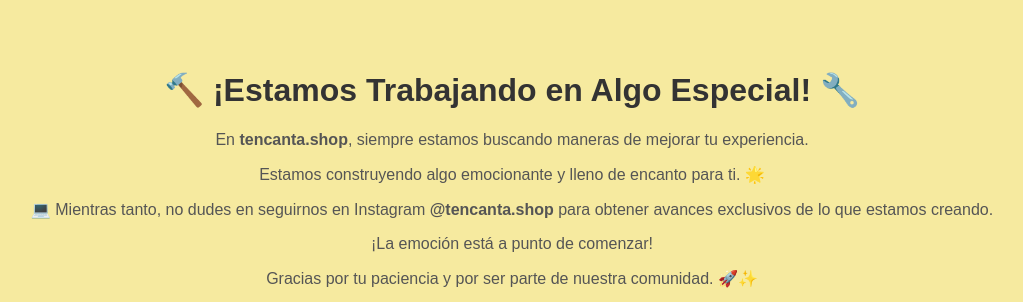
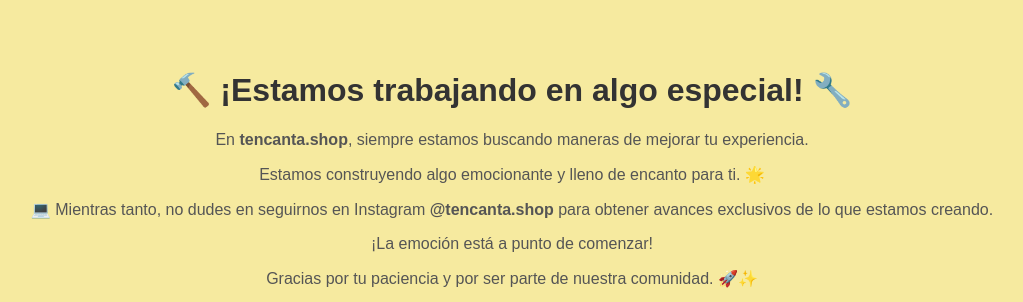
Before and after one commit to tencanta/tencanta.github.io, a plain HTML site: page index.html in a window 1280 px wide. Shown: the top 302 px of the page, without its empty margins (128-1151 px from the left). Drawn offline with Linux system fonts and the light colour scheme.

Commit message:
v02 construccion

```diff
--- a/index.html
+++ b/index.html
@@ -36,7 +36,7 @@
     </style>
 </head>
 <body>
-    <h1>🔨 ¡Estamos Trabajando en Algo Especial! 🔧</h1>
+    <h1>🔨 ¡Estamos trabajando en algo especial! 🔧</h1>
     <p>En <b>tencanta.shop</b>, siempre estamos buscando maneras de mejorar tu experiencia. </p>
 	<p>	Estamos construyendo algo emocionante y lleno de encanto para ti. 🌟 </p>
 
```
